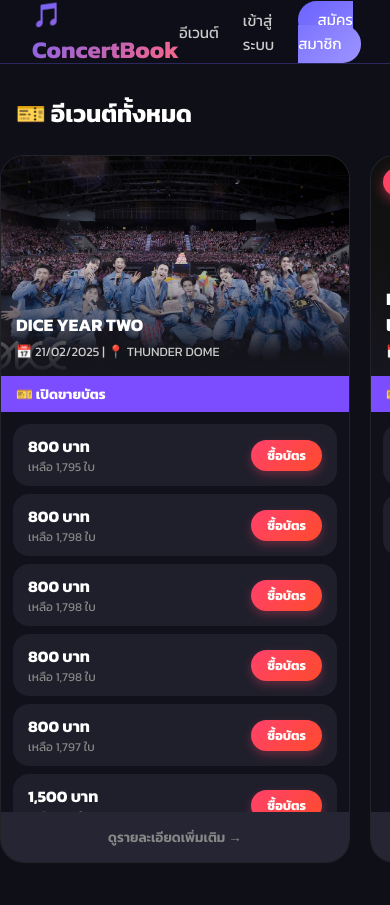
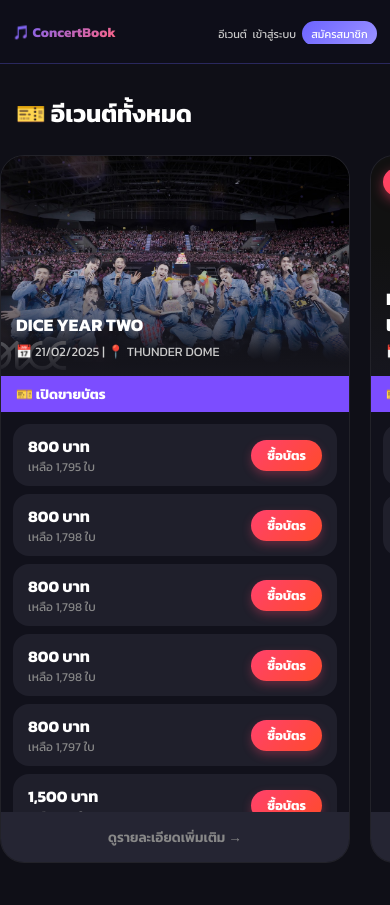
Before and after one commit to s66122250103/concertjobmai, a PHP site: page /Concert/pages/events.php in a window 390 px wide. Shown: the top 905 px of the page. Run offline with PHP 8.4, Linux system fonts and the light colour scheme; a user stored in the database is signed in; data comes from the database, SQL or seed files in the repository.

Commit message:
Update header.php

```diff
--- a/includes/header.php
+++ b/includes/header.php
@@ -15,24 +15,36 @@ require_once __DIR__ . '/../config/database.php';
         * { margin: 0; padding: 0; box-sizing: border-box; }
         body { font-family: 'Kanit', sans-serif; background: #0f0f1a; color: #fff; min-height: 100vh; }
 
-        /* ===== NAVBAR ===== */
         .navbar {
             background: rgba(15,15,26,0.95);
             backdrop-filter: blur(12px);
             border-bottom: 1px solid rgba(108,99,255,0.3);
-            padding: 0 2rem;
+            padding: 0 1rem;
             position: sticky; top: 0; z-index: 999;
             display: flex; align-items: center; justify-content: space-between;
             height: 64px;
+            gap: .5rem;
         }
         .navbar-brand {
-            font-size: 1.5rem; font-weight: 700;
+            font-size: 1.3rem; font-weight: 700;
             background: linear-gradient(135deg, #6C63FF, #ff6584);
             -webkit-background-clip: text; -webkit-text-fill-color: transparent;
             text-decoration: none;
+            white-space: nowrap;
+            flex-shrink: 0;
         }
-        .navbar-nav { display: flex; gap: 1.5rem; align-items: center; list-style: none; }
-        .navbar-nav a { color: #ccc; text-decoration: none; font-size: 0.95rem; transition: color .2s; }
+        .navbar-nav {
+            display: flex; gap: .8rem; align-items: center; list-style: none;
+            overflow-x: auto;
+            -webkit-overflow-scrolling: touch;
+            scrollbar-width: none;
+        }
+        .navbar-nav::-webkit-scrollbar { display: none; }
+        .navbar-nav li { flex-shrink: 0; }
+        .navbar-nav a {
+            color: #ccc; text-decoration: none; font-size: 0.95rem; transition: color .2s;
+            white-space: nowrap;
+        }
         .navbar-nav a:hover { color: #6C63FF; }
         .btn-nav {
             background: linear-gradient(135deg, #6C63FF, #9c94ff);
@@ -42,7 +54,20 @@ require_once __DIR__ . '/../config/database.php';
         }
         .btn-nav:hover { transform: translateY(-2px); box-shadow: 0 4px 20px rgba(108,99,255,.5); }
 
-        /* ===== BUTTONS ===== */
+        @media (max-width: 768px) {
+            .navbar { padding: 0 .8rem; gap: .4rem; }
+            .navbar-brand { font-size: 1rem; }
+            .navbar-nav { gap: .5rem; }
+            .navbar-nav a { font-size: .78rem; }
+            .btn-nav { padding: .35rem .8rem; font-size: .78rem; }
+        }
+        @media (max-width: 480px) {
+            .navbar-brand { font-size: .85rem; }
+            .navbar-nav { gap: .35rem; }
+            .navbar-nav a { font-size: .68rem; }
+            .btn-nav { padding: .3rem .6rem; font-size: .68rem; }
+        }
+
         .btn {
             display: inline-block; padding: .6rem 1.5rem;
             border-radius: 50px; border: none; cursor: pointer;
@@ -56,7 +81,6 @@ require_once __DIR__ . '/../config/database.php';
         .btn-danger { background: linear-gradient(135deg,#ff4d6d,#ff6584); color: #fff; }
         .btn-success { background: linear-gradient(135deg,#4CAF50,#81c784); color: #fff; }
 
-        /* ===== FORMS ===== */
         .form-group { margin-bottom: 1.2rem; }
         .form-group label { display: block; margin-bottom: .4rem; color: #aaa; font-size: .9rem; }
         .form-control {
@@ -69,15 +93,12 @@ require_once __DIR__ . '/../config/database.php';
         .form-control:focus { outline: none; border-color: #6C63FF; }
         .form-control::placeholder { color: #666; }
 
-        /* ===== ALERTS ===== */
         .alert { padding: .8rem 1.2rem; border-radius: 10px; margin-bottom: 1rem; font-size: .95rem; }
         .alert-danger  { background: rgba(255,77,109,.15); border: 1px solid rgba(255,77,109,.4); color: #ff8fa3; }
         .alert-success { background: rgba(76,175,80,.15);  border: 1px solid rgba(76,175,80,.4);  color: #81c784; }
 
-        /* ===== CONTAINER ===== */
         .container { max-width: 1200px; margin: 0 auto; padding: 2rem 1rem; }
 
-        /* ===== CARD ===== */
         .card {
             background: rgba(255,255,255,.05);
             border: 1px solid rgba(255,255,255,.1);
```
